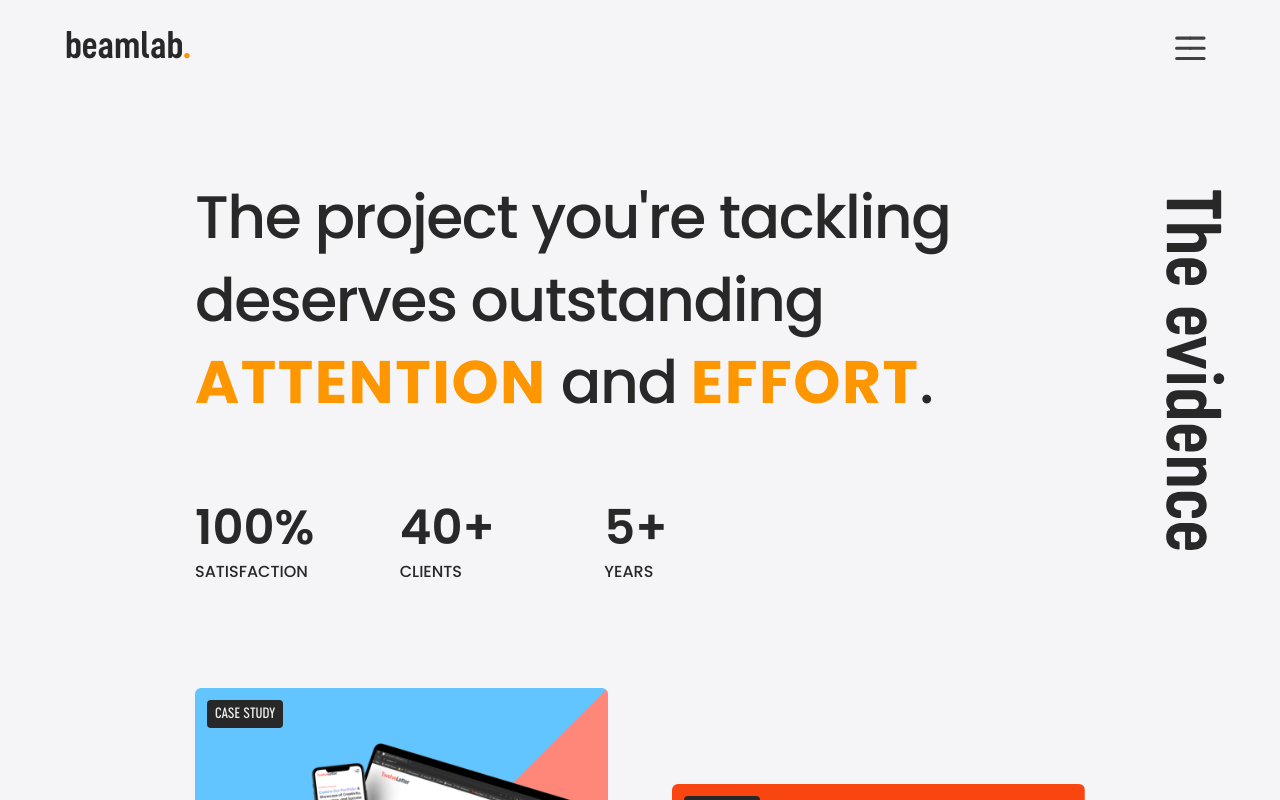
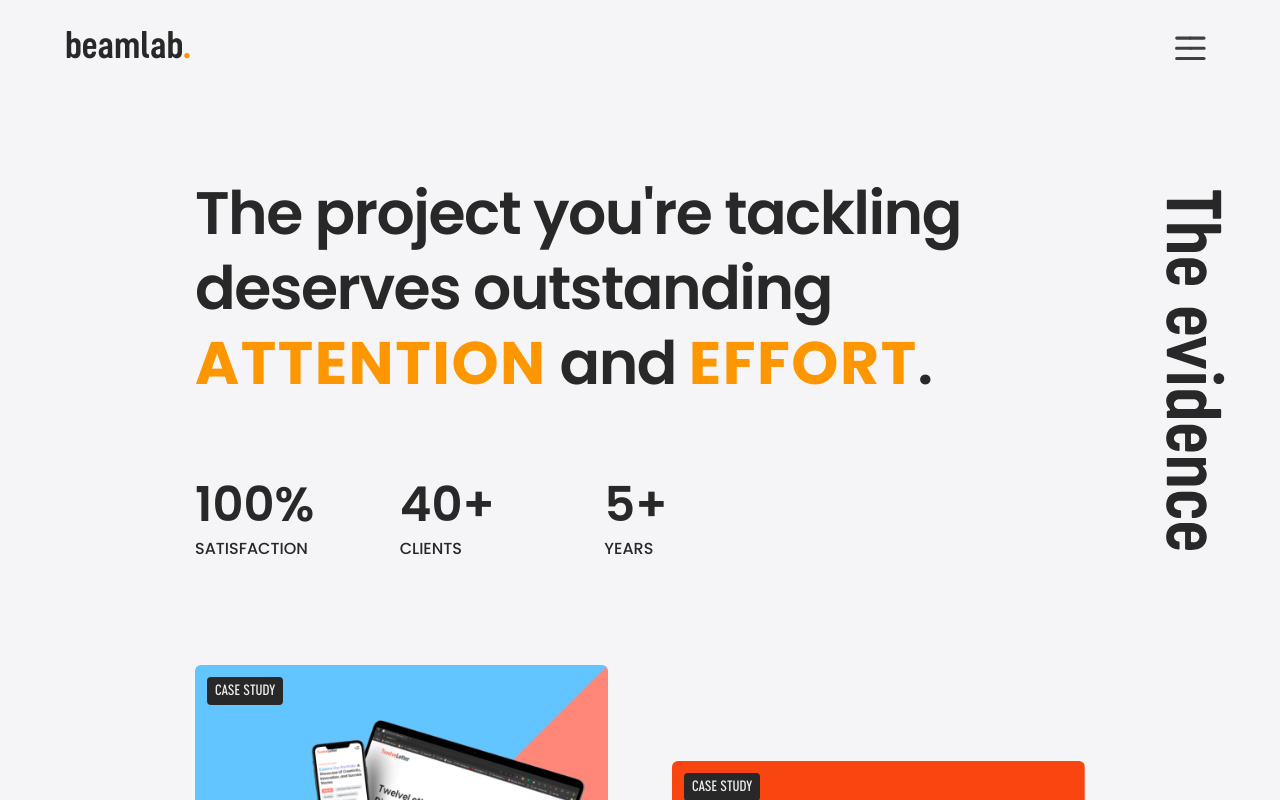
Before and after one commit to SDhakZ/beamlab-vercel, a Next.js app: page /work in a window 1280 px wide. Shown: the top 800 px of the page. Built offline with nearby package versions, Linux system fonts and the light colour scheme.

Commit message:
refinements on fonts

```diff
--- a/src/app/(routes)/work/work.jsx
+++ b/src/app/(routes)/work/work.jsx
@@ -102,13 +102,13 @@ export default function Work() {
           <h1 className="mb-6 text-5xl font-bold text-center font-cervino text-black-shade-300 sm:invisible sm:hidden">
             The evidence
           </h1>
-          <h2 className="font-medium leading-snug tracking-tight text-center sm:text-start heading-medium text-black-shade-300">
+          <h2 className="font-medium leading-tight tracking-tight text-center sm:font-semibold sm:text-start heading-medium text-black-shade-300">
             The project you&apos;re tackling deserves outstanding{" "}
-            <span className="font-medium tracking-wide uppercase lg:font-bold text-primary-orange-300">
+            <span className="tracking-wide uppercase lg:font-bold text-primary-orange-300">
               ATTENTION
             </span>{" "}
             and{" "}
-            <span className="font-medium tracking-wide uppercase lg:font-bold text-primary-orange-300">
+            <span className="tracking-wide uppercase lg:font-bold text-primary-orange-300">
               EFFORT
             </span>
             .
```
